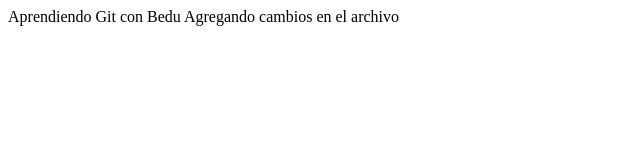
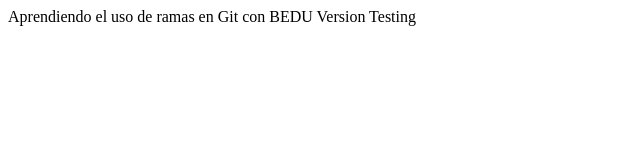
Before and after one commit to FerVargasRivera/ModuloGit, a plain HTML site: page index.html in a window 1280 px wide. Shown: the full height of the page, 0-640 px from the left. Drawn offline with Linux system fonts and the light colour scheme.

Commit message:
Trabajando en la rama testing

```diff
--- a/index.html
+++ b/index.html
@@ -1,10 +1,10 @@
 <!DOCTYPE html>
 <html>
 	<head>
-		<title>Hola Mundo</title>
+		<title>Hola Mundo - Version Testing</title>
 	</head>
 	<body>
-		Aprendiendo Git con Bedu
-		Agregando cambios en el archivo
+		Aprendiendo el uso de ramas en Git con BEDU
+		Version Testing
 	</body>
 </html>
```
